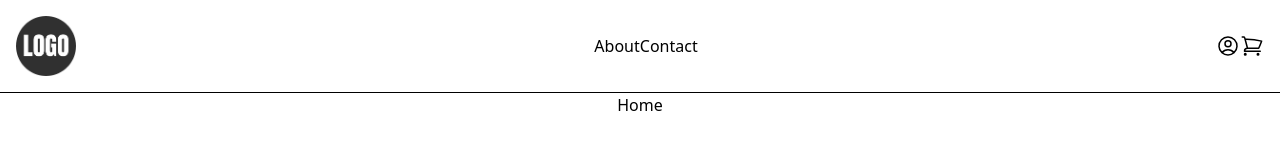
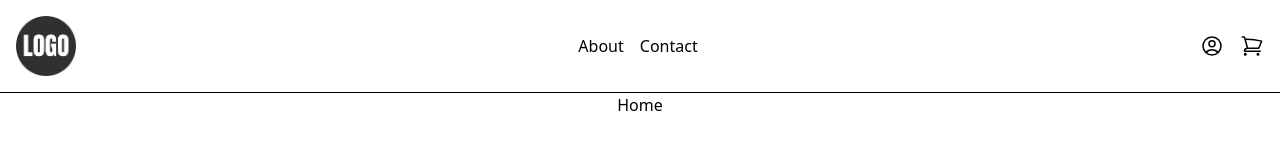
Before and after one commit to antoine-le-calloch/Alc-website, a Next.js app: page / in a window 1280 px wide. Shown: the top 160 px of the page. Built offline with nearby package versions, Linux system fonts and the light colour scheme.

Commit message:
Add gap between links.

```diff
--- a/components/Header.tsx
+++ b/components/Header.tsx
@@ -12,11 +12,11 @@ const Header = () => {
                         <Image src="/logo.png" alt="Logo" width={60} height={60}/>
                     </a>
                 </div>
-                <div className="flex items-center">
+                <div className="flex items-center gap-x-4">
                     <a href="/about">About</a>
                     <a href="/contact">Contact</a>
                 </div>
-                <div className="flex items-center">
+                <div className="flex items-center gap-x-4">
                     <a href="/account">
                         <UserCircleIcon className="size-6"/>
                     </a>
```
